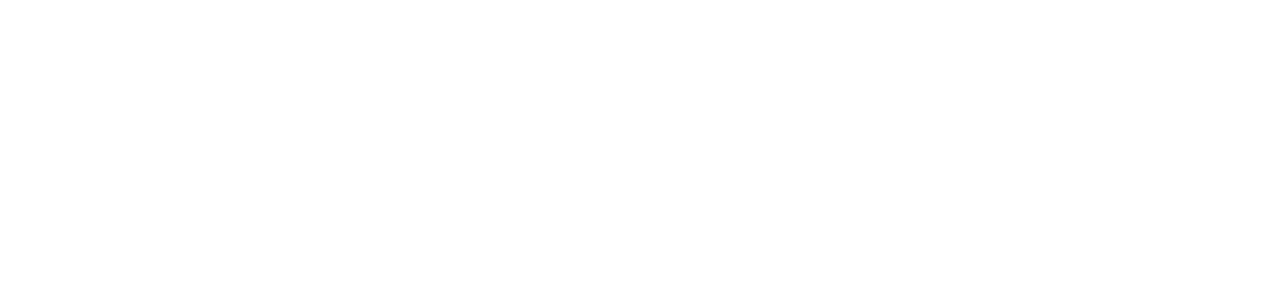
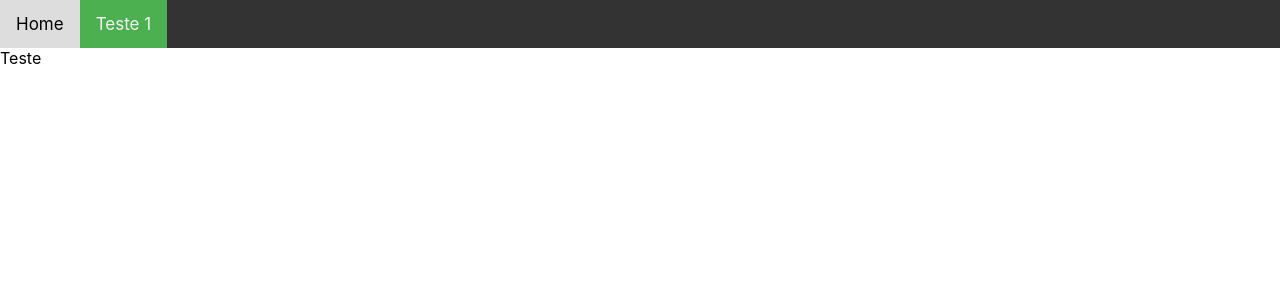
Before and after one commit to Beleren/LearningReactJS, a React (Create React App) app: page /#/foo in a window 1280 px wide. Shown: the top 300 px of the page. Built offline with nearby package versions, Linux system fonts and the light colour scheme.

Commit message:
Moving header to main page and testing new routes

```diff
--- a/src/components/App.js
+++ b/src/components/App.js
@@ -1,15 +1,18 @@
 import { HashRouter as Router, Route, Switch } from "react-router-dom";
-import React, { Component, Suspense, lazy } from "react";
+import React, { Component, Suspense } from "react";
 import Home from "./Home";
+import Foo from "./Foo";
+import Header from "./Header";
 
-// https://itnext.io/so-you-want-to-host-your-single-age-react-app-on-github-pages-a826ab01e48
 class App extends Component {
   render() {
     return (
       <Router>
+        <Header />
         <Suspense fallback={<div>Loading...</div>}>
           <Switch>
             <Route exact path="/" component={Home} />
+            <Route exact path="/foo" component={Foo} />
           </Switch>
         </Suspense>
       </Router>
--- /dev/null
+++ b/src/components/Foo.js
@@ -0,0 +1,10 @@
+import React, { Component } from "react";
+
+class Foo extends Component {
+  state = {};
+  render() {
+    return <div>Teste</div>;
+  }
+}
+
+export default Foo;
--- a/src/components/Header.js
+++ b/src/components/Header.js
@@ -1,5 +1,5 @@
 import React, { Component } from "react";
-
+import { NavLink } from "react-router-dom";
 class Header extends Component {
   state = {};
 
@@ -21,12 +21,8 @@
           href="https://cdnjs.cloudflare.com/ajax/libs/font-awesome/4.7.0/css/font-awesome.min.css"
         />
         <div className="topnav" id="myTopnav">
-          <a href="#" className="active">
-            Home
-          </a>
-          <a href="#">News</a>
-          <a href="#">Contact</a>
-          <a href="#">About</a>
+          <NavLink to="/">Home</NavLink>
+          <NavLink to="/foo">Teste 1</NavLink>
           <a className="icon" onClick={this.myFunction}>
             <i className="fa fa-bars" />
           </a>
--- a/src/components/Home.js
+++ b/src/components/Home.js
@@ -1,13 +1,11 @@
 import React, { Component } from "react";
 import logo from "../le-potato.jpg";
 import "../App.css";
-import Header from "./Header";
-// https://itnext.io/so-you-want-to-host-your-single-age-react-app-on-github-pages-a826ab01e48
+
 class Home extends Component {
   render() {
     return (
       <div className="App">
-        <Header />
         <header className="App-header">
           <img src={logo} className="App-logo" alt="logo" />
           <p>Vamos ver o que vai dar essa bagaça.</p>
```
